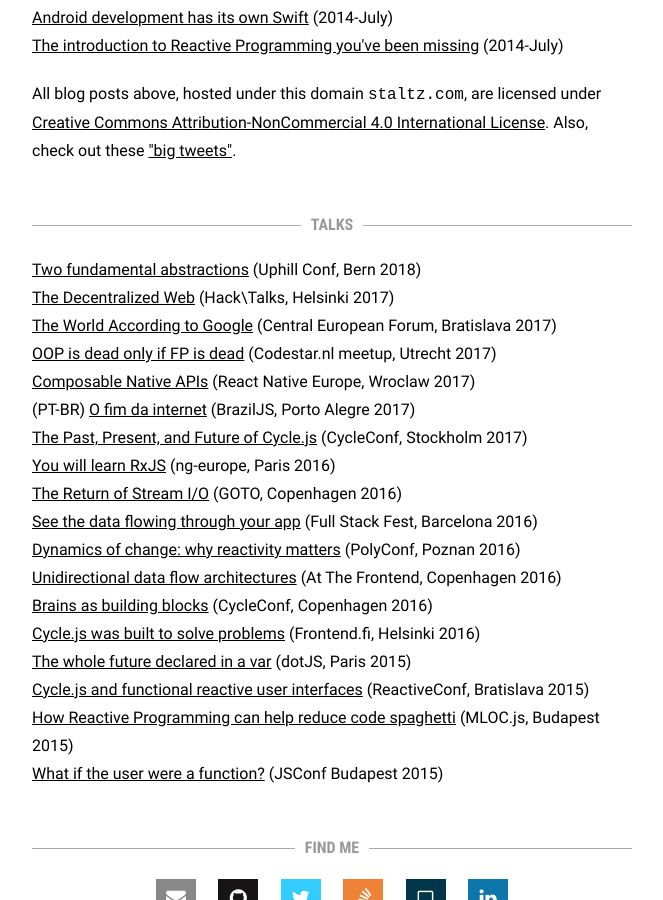
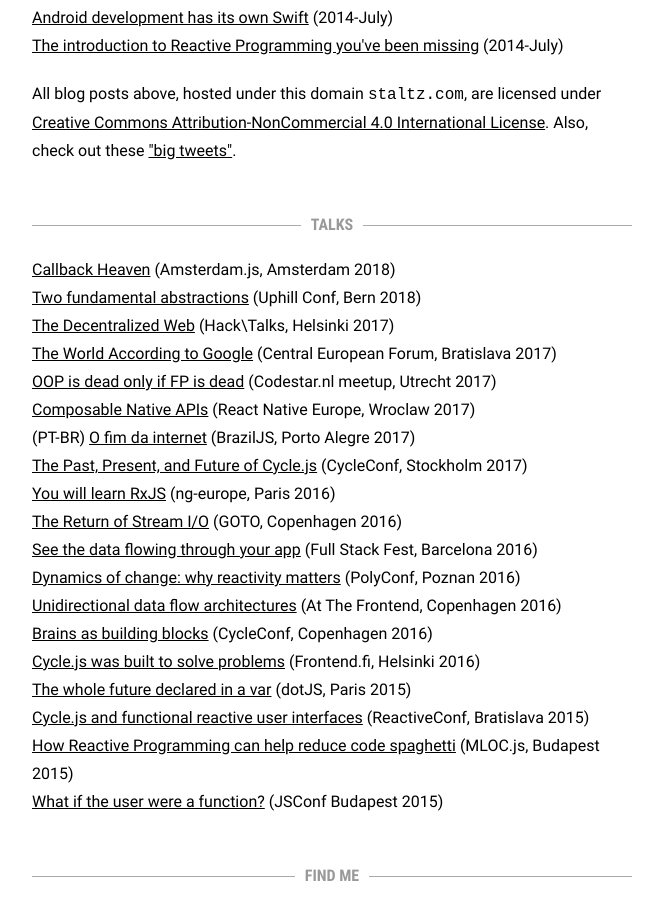
Before and after one commit to staltz/staltz.com, a Jekyll site: the page built from blog.html, in a window 1280 px wide and 900 px high, scrolled down 1297 px. Shown: the whole window, without its empty margins (308-971 px from the left). Built offline with Jekyll 4.4.1, drawn with Linux system fonts in a browser that asks for light colours.

Commit message:
add talk amsterdam.js

```diff
--- a/blog.html
+++ b/blog.html
@@ -29,6 +29,7 @@ layout: blank
 
       <h2 id="talks" class="hr"><span class="hr">TALKS</span></h2>
       <p>
+        <a href="https://www.youtube.com/watch?v=HssczgaY9BM">Callback Heaven</a> (Amsterdam.js, Amsterdam 2018)<br />
         <a href="https://www.youtube.com/watch?v=fdol03pcvMA">Two fundamental abstractions</a> (Uphill Conf, Bern 2018)<br />
         <a href="https://www.youtube.com/watch?v=izQFMADw70w">The Decentralized Web</a> (Hack\Talks, Helsinki 2017)<br />
         <a href="https://www.youtube.com/watch?v=VEXN2JZ_aDc">The World According to Google</a> (Central European Forum, Bratislava 2017)<br />
```
